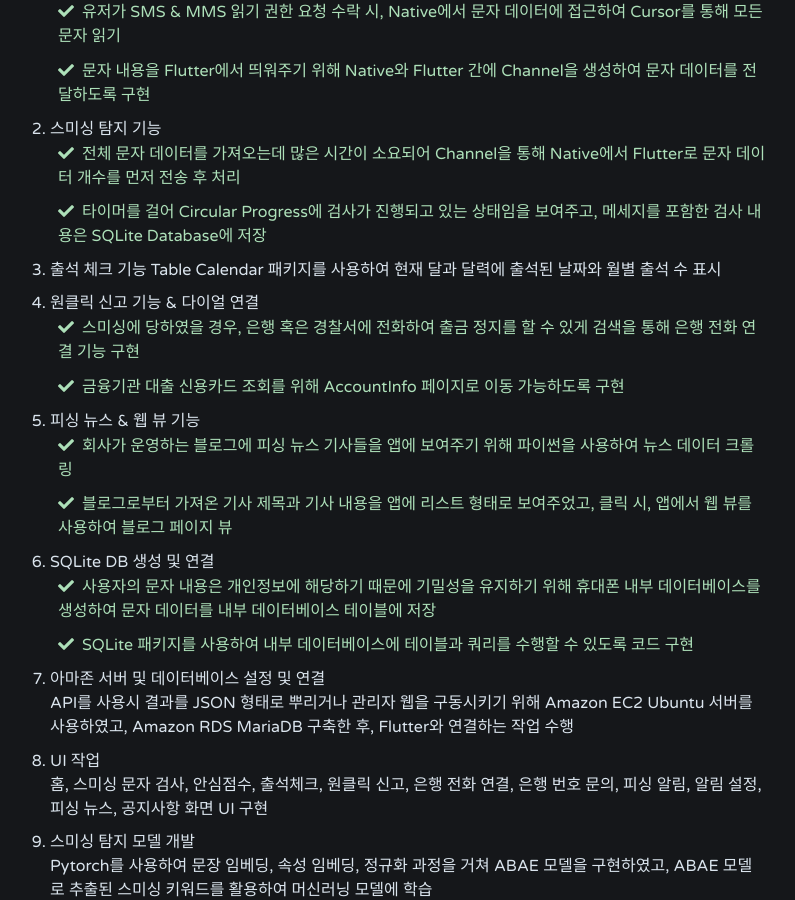
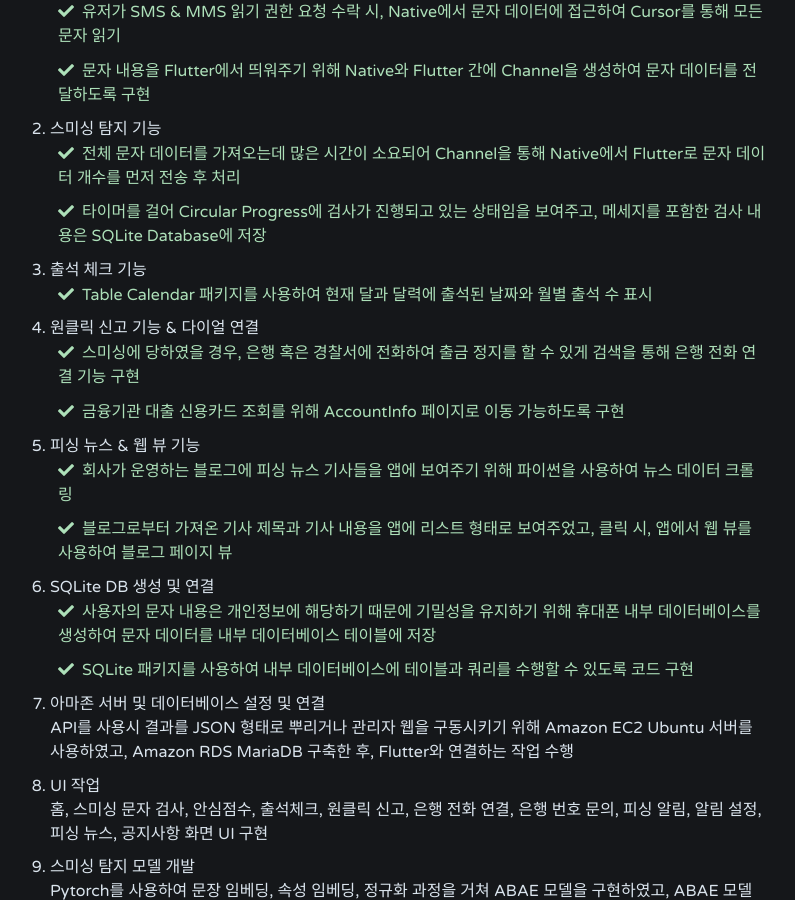
Before and after one commit to jiniljeil/jiniljeil.github.io, a Jekyll site: the page built from _posts/2022-12-30-Smishing Detection.md, in a window 1280 px wide and 900 px high, scrolled down 807 px. Shown: the whole window, without its empty margins (244-1039 px from the left). Built offline with Jekyll 4.4.1, drawn with Linux system fonts in a browser that asks for light colours; comment, search, counter and statistics services are not loaded.

Commit message:
simple revision

```diff
--- a/_posts/2022-12-30-Smishing Detection.md
+++ b/_posts/2022-12-30-Smishing Detection.md
@@ -35,7 +35,7 @@ Language: Dart, Java, Python
 SQLite Database에 저장
 
 3. 출석 체크 기능
-Table Calendar 패키지를 사용하여 현재 달과 달력에 출석된 날짜와 월별 출석 수 표시
+- Table Calendar 패키지를 사용하여 현재 달과 달력에 출석된 날짜와 월별 출석 수 표시
 
 4. 원클릭 신고 기능 & 다이얼 연결
 - 스미싱에 당하였을 경우, 은행 혹은 경찰서에 전화하여 출금 정지를 할 수 있게 검색을 통해 은행 전화 연결 기능 구현
```
